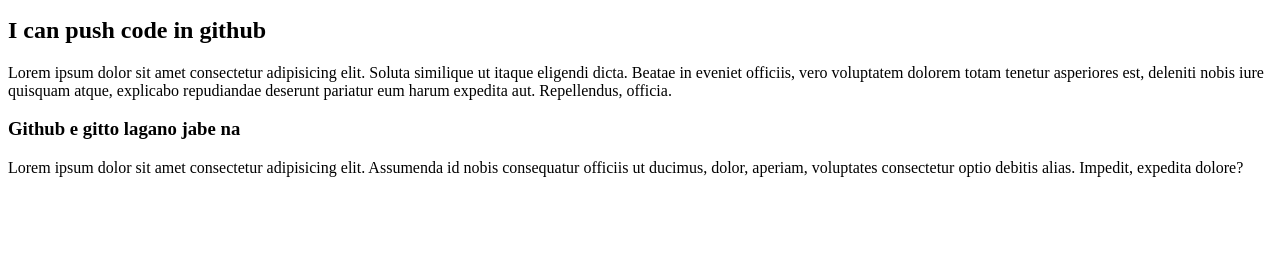
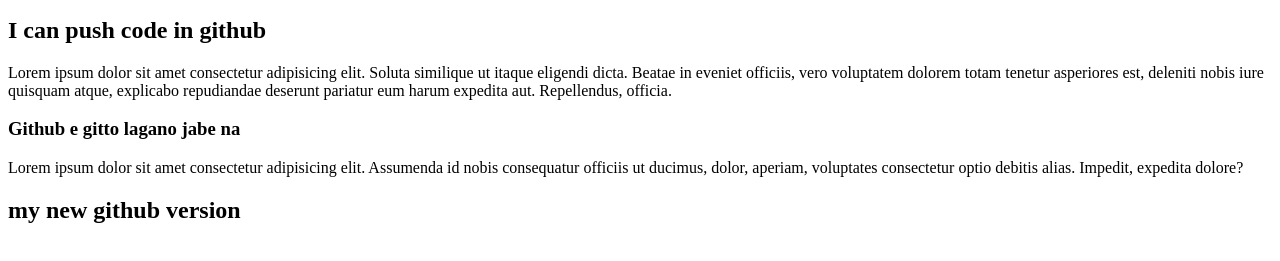
Before and after one commit to RaihanulAkram/githubTest2, a plain HTML site: page index.html in a window 1280 px wide. Shown: the part 119-380 px from the top of the page. Drawn offline with Linux system fonts and the light colour scheme.

Commit message:
version one changed

```diff
--- a/index.html
+++ b/index.html
@@ -13,5 +13,7 @@
     <p>Lorem ipsum dolor sit amet consectetur adipisicing elit. Soluta similique ut itaque eligendi dicta. Beatae in eveniet officiis, vero voluptatem dolorem totam tenetur asperiores est, deleniti nobis iure quisquam atque, explicabo repudiandae deserunt pariatur eum harum expedita aut. Repellendus, officia.</p>
     <h3>Github e gitto lagano jabe na</h3>
     <p>Lorem ipsum dolor sit amet consectetur adipisicing elit. Assumenda id nobis consequatur officiis ut ducimus, dolor, aperiam, voluptates consectetur optio debitis alias. Impedit, expedita dolore?</p>
+
+    <h2>my new github version</h2>
 </body>
 </html>
```
